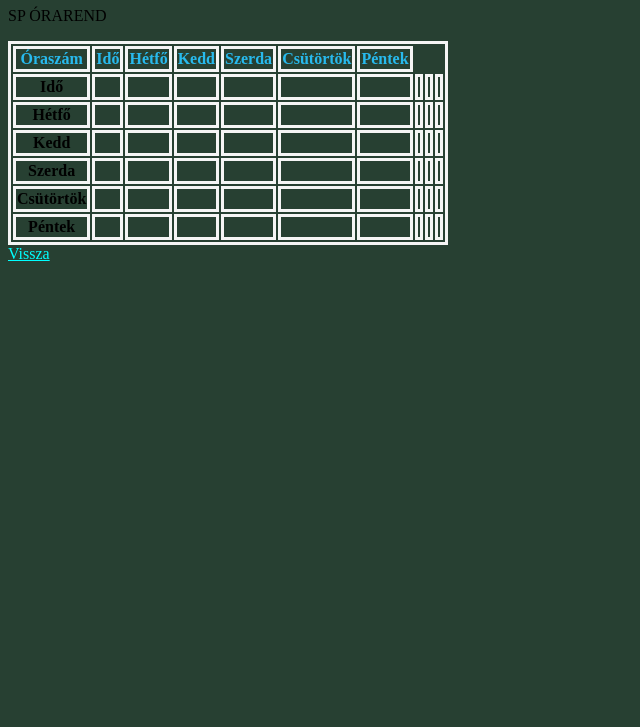
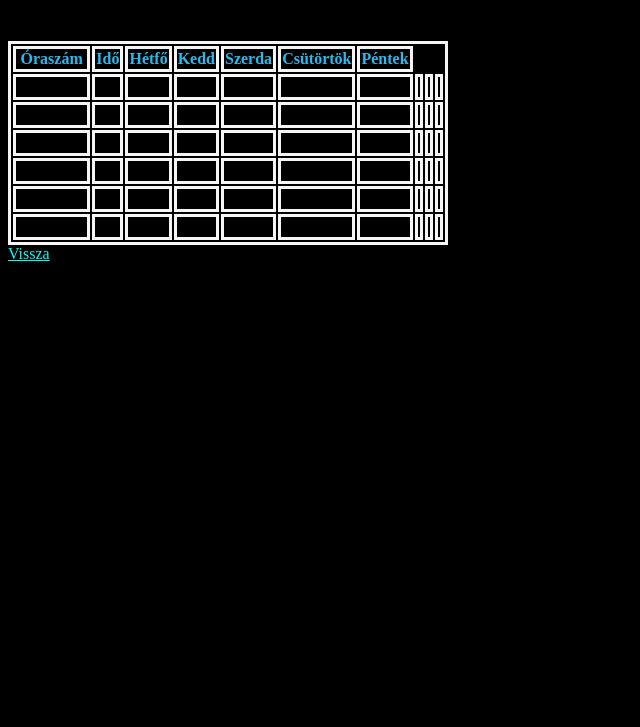
Before and after one commit to exuberant12/web, a plain HTML site: page index2.html in a window 1280 px wide. Shown: the part 73-800 px from the top of the page, without its empty margins (0-640 px from the left). Drawn offline with Linux system fonts and the light colour scheme.

Commit message:
Órarend

```diff
--- a/index2.html
+++ b/index2.html
@@ -11,7 +11,7 @@
 
 
         }
-      background-color: #274032;
+      background-color: black
 
      }
 
```
